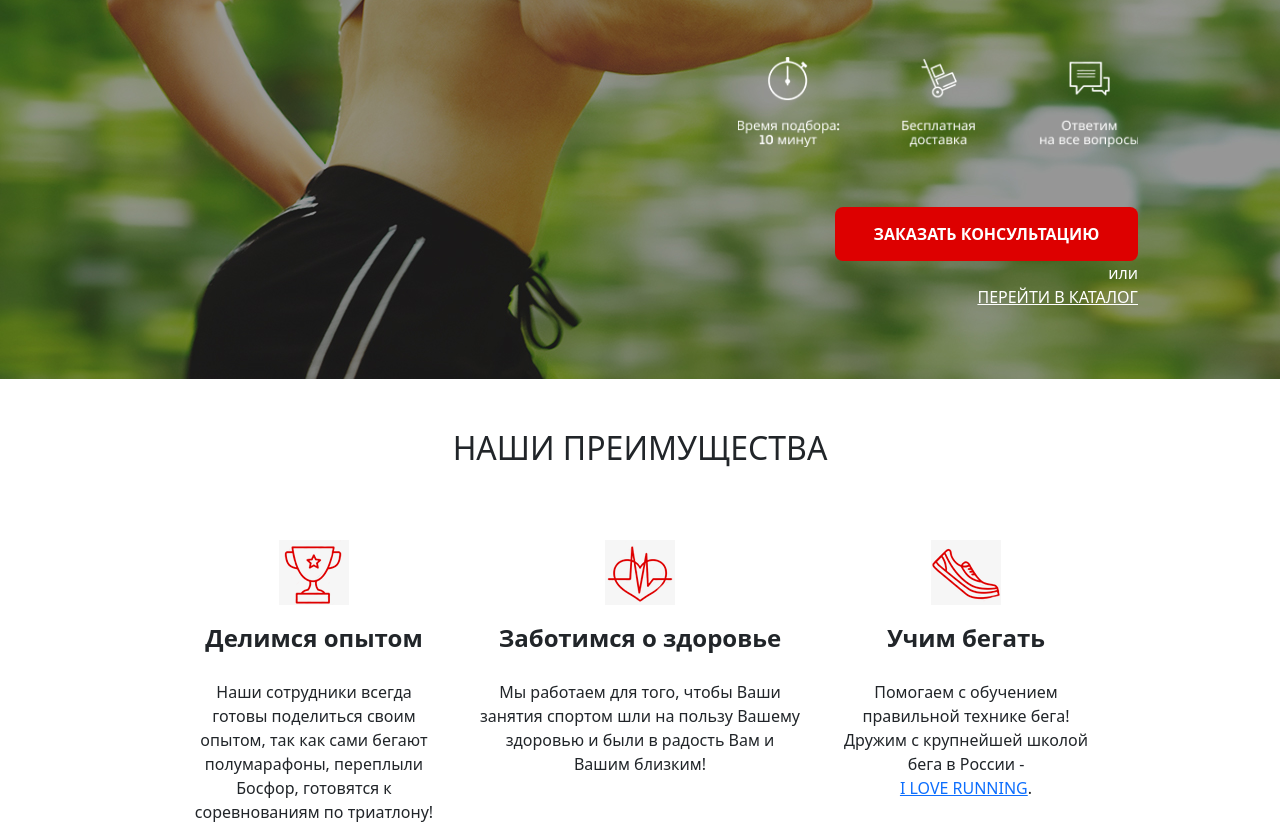
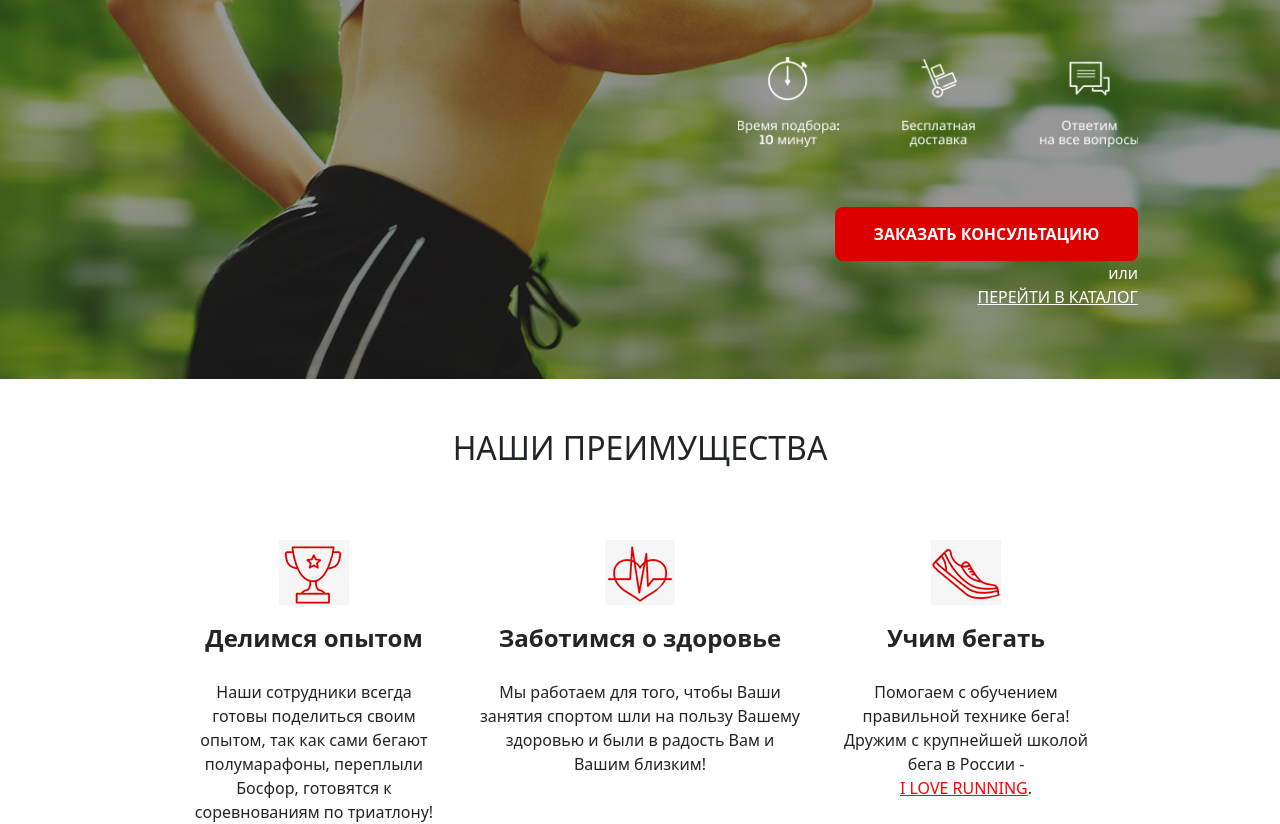
Before and after one commit to LuMonKi/LuMonKi.github.io, a plain HTML site: page index.html in a window 1280 px wide. Shown: the part 271-1095 px from the top of the page. Drawn offline with nearby package versions, Linux system fonts and the light colour scheme; files whose address does not match are found by name.

Commit message:
Доработки

```diff
--- a/scss/style.scss
+++ b/scss/style.scss
@@ -204,6 +204,10 @@
             font-weight: 700;
             margin: 0 0 0px 0;
 
+            &_link{
+                color:red;
+            }
+
         }
 
     }
```
Also changed, not shown: scss/style.css, 1 other file.
